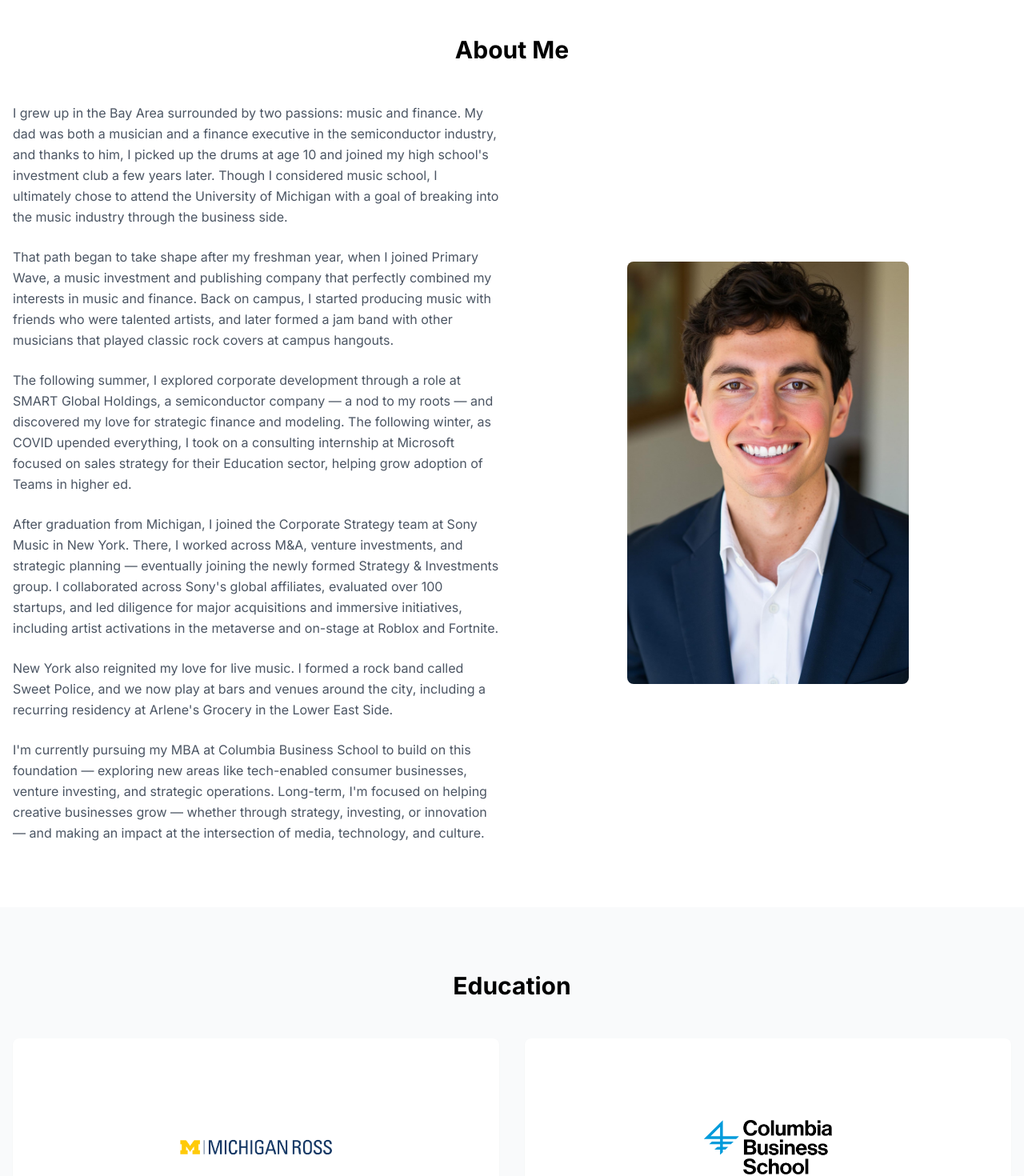
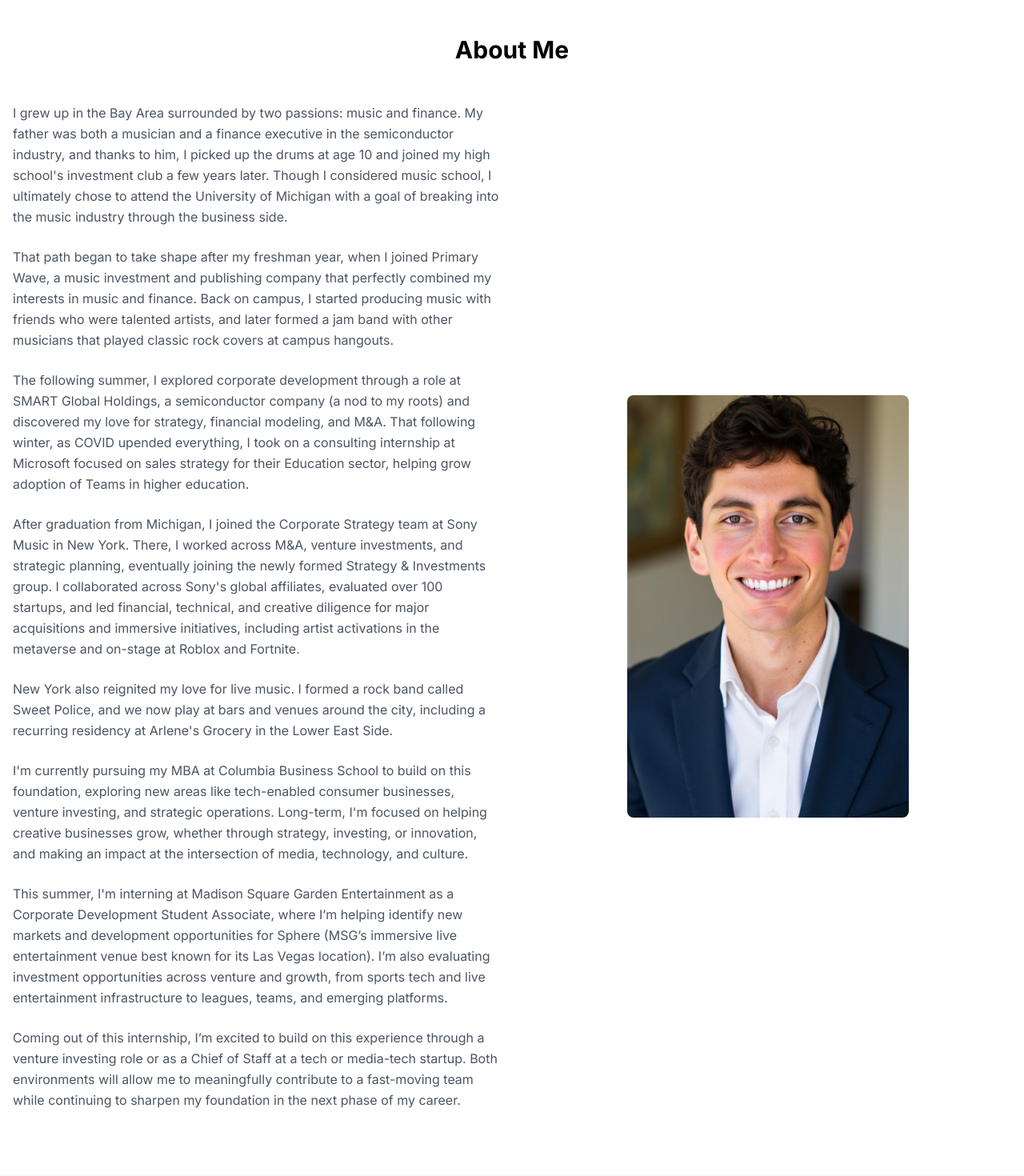
Before and after one commit to andrewmotey/personal-website-2, a Next.js app: page / in a window 1280 px wide. Shown: the part 900-2370 px from the top of the page at 80% size. Built offline with nearby package versions, Linux system fonts and the light colour scheme.

Commit message:
Update About section with new bio

```diff
--- a/app/components/Gallery.tsx
+++ b/app/components/Gallery.tsx
@@ -67,7 +67,7 @@
               src="/images/headshot.jpg"
               alt="Andrew Motey Headshot"
               className="w-full h-full object-cover rounded-lg"
-              style={{ objectPosition: "center 25%" }}
+              style={{ objectPosition: "center 0%" }}
             />
           </div>
           {/* Duplicate set of images for seamless loop */}
@@ -119,7 +119,7 @@
               src="/images/headshot.jpg"
               alt="Andrew Motey Headshot"
               className="w-full h-full object-cover rounded-lg"
-              style={{ objectPosition: "center 25%" }}
+              style={{ objectPosition: "center 0%" }}
             />
           </div>
         </motion.div>
--- a/app/page.tsx
+++ b/app/page.tsx
@@ -23,22 +23,28 @@
             <div className="grid md:grid-cols-2 gap-8 items-center">
               <div>
                 <p className="text-gray-600 leading-relaxed mb-6">
-                  I grew up in the Bay Area surrounded by two passions: music and finance. My dad was both a musician and a finance executive in the semiconductor industry, and thanks to him, I picked up the drums at age 10 and joined my high school's investment club a few years later. Though I considered music school, I ultimately chose to attend the University of Michigan with a goal of breaking into the music industry through the business side.
+                  I grew up in the Bay Area surrounded by two passions: music and finance. My father was both a musician and a finance executive in the semiconductor industry, and thanks to him, I picked up the drums at age 10 and joined my high school's investment club a few years later. Though I considered music school, I ultimately chose to attend the University of Michigan with a goal of breaking into the music industry through the business side.
                 </p>
                 <p className="text-gray-600 leading-relaxed mb-6">
                   That path began to take shape after my freshman year, when I joined Primary Wave, a music investment and publishing company that perfectly combined my interests in music and finance. Back on campus, I started producing music with friends who were talented artists, and later formed a jam band with other musicians that played classic rock covers at campus hangouts.
                 </p>
                 <p className="text-gray-600 leading-relaxed mb-6">
-                  The following summer, I explored corporate development through a role at SMART Global Holdings, a semiconductor company — a nod to my roots — and discovered my love for strategic finance and modeling. The following winter, as COVID upended everything, I took on a consulting internship at Microsoft focused on sales strategy for their Education sector, helping grow adoption of Teams in higher ed.
+                  The following summer, I explored corporate development through a role at SMART Global Holdings, a semiconductor company (a nod to my roots) and discovered my love for strategy, financial modeling, and M&A. That following winter, as COVID upended everything, I took on a consulting internship at Microsoft focused on sales strategy for their Education sector, helping grow adoption of Teams in higher education.
                 </p>
                 <p className="text-gray-600 leading-relaxed mb-6">
-                  After graduation from Michigan, I joined the Corporate Strategy team at Sony Music in New York. There, I worked across M&A, venture investments, and strategic planning — eventually joining the newly formed Strategy & Investments group. I collaborated across Sony's global affiliates, evaluated over 100 startups, and led diligence for major acquisitions and immersive initiatives, including artist activations in the metaverse and on-stage at Roblox and Fortnite.
+                  After graduation from Michigan, I joined the Corporate Strategy team at Sony Music in New York. There, I worked across M&A, venture investments, and strategic planning, eventually joining the newly formed Strategy & Investments group. I collaborated across Sony's global affiliates, evaluated over 100 startups, and led financial, technical, and creative diligence for major acquisitions and immersive initiatives, including artist activations in the metaverse and on-stage at Roblox and Fortnite.
                 </p>
                 <p className="text-gray-600 leading-relaxed mb-6">
                   New York also reignited my love for live music. I formed a rock band called Sweet Police, and we now play at bars and venues around the city, including a recurring residency at Arlene's Grocery in the Lower East Side.
                 </p>
+                <p className="text-gray-600 leading-relaxed mb-6">
+                  I'm currently pursuing my MBA at Columbia Business School to build on this foundation, exploring new areas like tech-enabled consumer businesses, venture investing, and strategic operations. Long-term, I'm focused on helping creative businesses grow, whether through strategy, investing, or innovation, and making an impact at the intersection of media, technology, and culture.
+                </p>
+                <p className="text-gray-600 leading-relaxed mb-6">
+                  This summer, I'm interning at Madison Square Garden Entertainment as a Corporate Development Student Associate, where I’m helping identify new markets and development opportunities for Sphere (MSG’s immersive live entertainment venue best known for its Las Vegas location). I’m also evaluating investment opportunities across venture and growth, from sports tech and live entertainment infrastructure to leagues, teams, and emerging platforms.
+                </p>
                 <p className="text-gray-600 leading-relaxed">
-                  I'm currently pursuing my MBA at Columbia Business School to build on this foundation — exploring new areas like tech-enabled consumer businesses, venture investing, and strategic operations. Long-term, I'm focused on helping creative businesses grow — whether through strategy, investing, or innovation — and making an impact at the intersection of media, technology, and culture.
+                  Coming out of this internship, I’m excited to build on this experience through a venture investing role or as a Chief of Staff at a tech or media-tech startup. Both environments will allow me to meaningfully contribute to a fast-moving team while continuing to sharpen my foundation in the next phase of my career.
                 </p>
               </div>
               <div className="flex justify-center">
```
